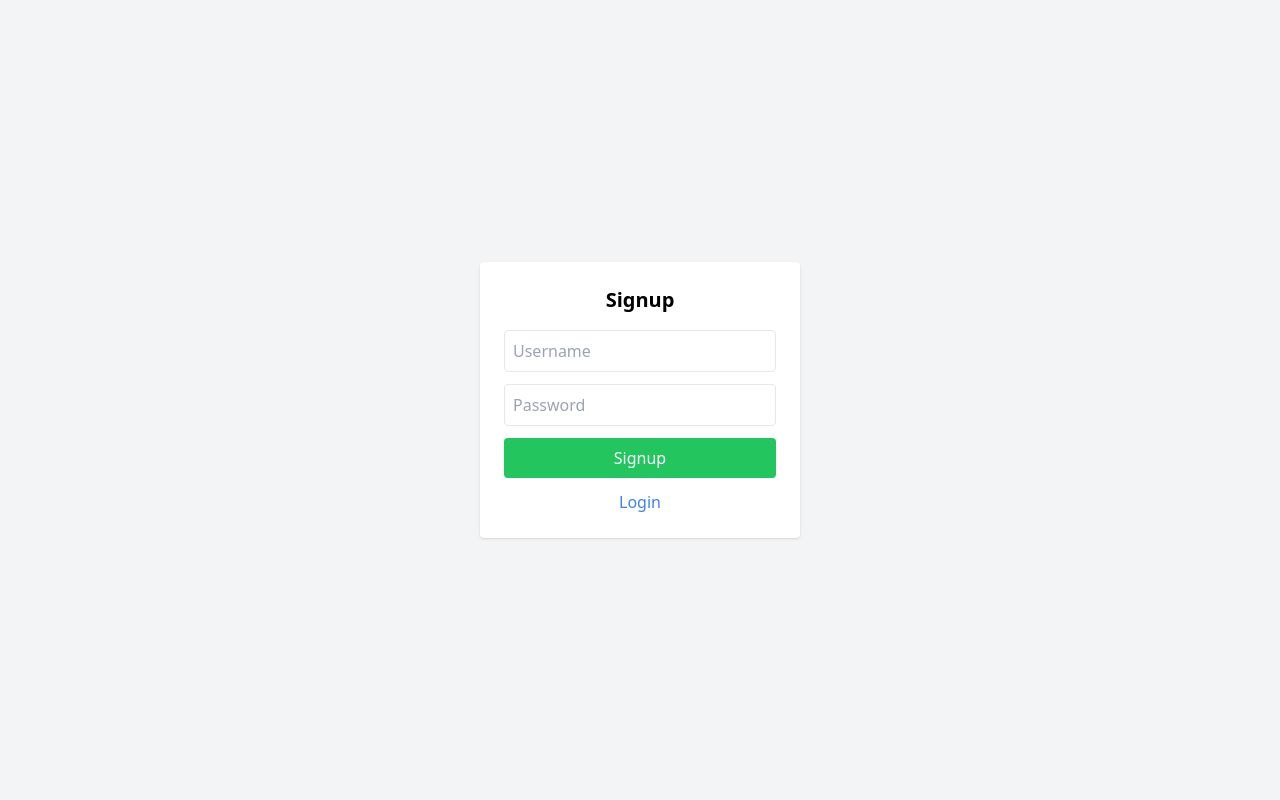
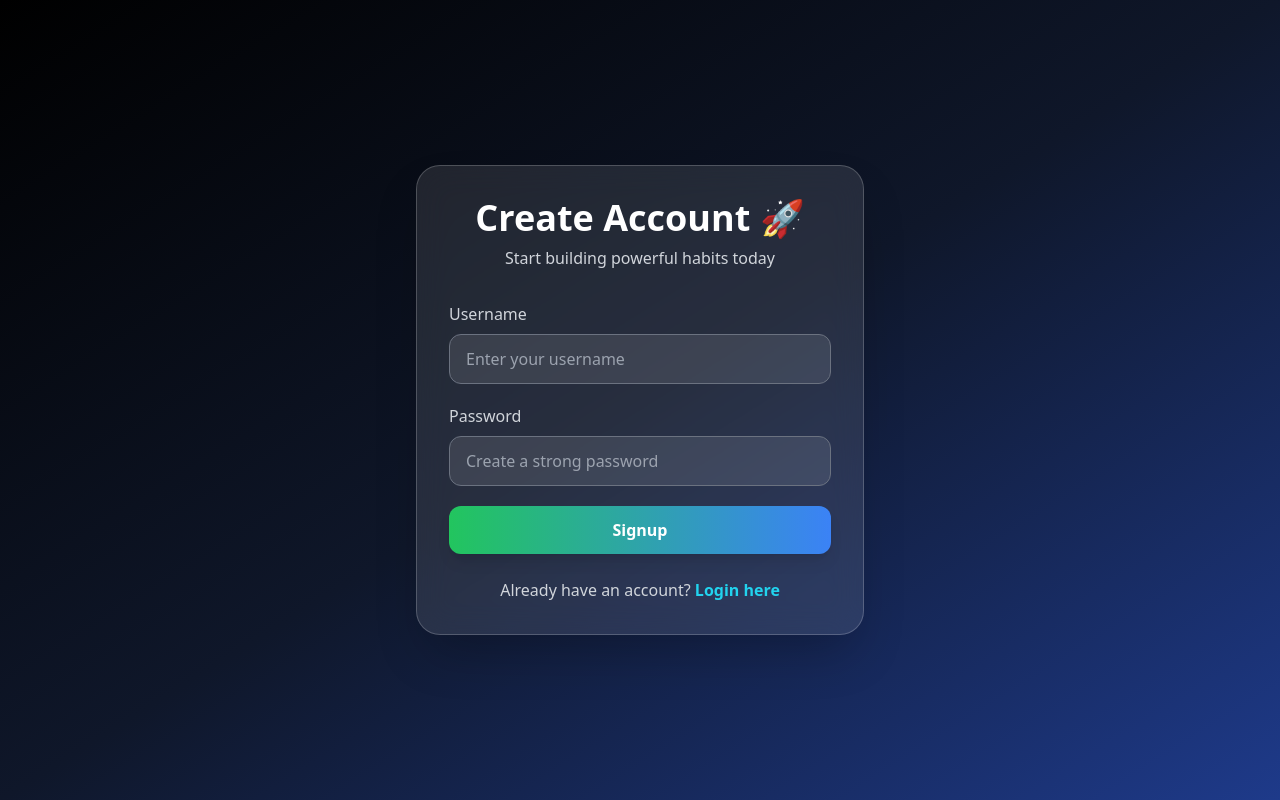
Before and after one commit to sujithc11/Habit-Tracker, a Django app: page /signup/ in a window 1280 px wide. Run offline with Django 5.2, Linux system fonts and the light colour scheme; some libraries are stand-ins or nearby versions.

Commit message:
signup page ui improve

```diff
--- a/templates/signup.html
+++ b/templates/signup.html
@@ -2,30 +2,92 @@
 <html>
 <head>
     <title>Signup</title>
+
     <script src="https://cdn.tailwindcss.com"></script>
 </head>
 
-<body class="flex items-center justify-center h-screen bg-gray-100">
+<body class="min-h-screen flex items-center justify-center bg-gradient-to-br from-black via-slate-900 to-blue-900 px-4">
 
-  <form method="POST" class="bg-white p-6 rounded shadow w-80">
+    <!-- Signup Card -->
+    <div class="w-full max-w-md bg-white/10 backdrop-blur-lg border border-white/20 rounded-3xl shadow-2xl p-8">
+
+        <!-- Title -->
+        <div class="text-center mb-8">
+
+            <h1 class="text-4xl font-bold text-white mb-2">
+                Create Account 🚀
+            </h1>
+
+            <p class="text-gray-300">
+                Start building powerful habits today
+            </p>
+
+        </div>
+
+        <!-- Signup Form -->
+        <form method="POST" class="space-y-5">
+
             {% csrf_token %}
 
-    <h2 class="text-xl font-bold mb-4 text-center">Signup</h2>
+            <!-- Username -->
+            <div>
 
-    <input type="text" name="username" placeholder="Username"
-           class="border p-2 w-full mb-3 rounded">
+                <label class="block text-gray-300 mb-2">
+                    Username
+                </label>
 
-    <input type="password" name="password" placeholder="Password"
-           class="border p-2 w-full mb-3 rounded">
+                <input
+                    type="text"
+                    name="username"
+                    placeholder="Enter your username"
+                    class="w-full px-4 py-3 rounded-xl bg-white/10 border border-gray-500 text-white placeholder-gray-400 focus:outline-none focus:ring-2 focus:ring-cyan-400 transition duration-300"
+                    required
+                >
 
-    <button class="bg-green-500 text-white w-full py-2 rounded">
+            </div>
+
+            <!-- Password -->
+            <div>
+
+                <label class="block text-gray-300 mb-2">
+                    Password
+                </label>
+
+                <input
+                    type="password"
+                    name="password"
+                    placeholder="Create a strong password"
+                    class="w-full px-4 py-3 rounded-xl bg-white/10 border border-gray-500 text-white placeholder-gray-400 focus:outline-none focus:ring-2 focus:ring-green-400 transition duration-300"
+                    required
+                >
+
+            </div>
+
+            <!-- Signup Button -->
+            <button
+                type="submit"
+                class="w-full bg-gradient-to-r from-green-500 to-blue-500 hover:from-green-400 hover:to-blue-400 text-white font-semibold py-3 rounded-xl transition duration-300 shadow-lg hover:shadow-green-500/40"
+            >
                 Signup
             </button>
 
-    <p class="text-center mt-3">
-      <a href="/login/" class="text-blue-500">Login</a>
+        </form>
+
+        <!-- Login Link -->
+        <p class="text-center mt-6 text-gray-300">
+
+            Already have an account?
+
+            <a
+                href="/login/"
+                class="text-cyan-400 font-semibold hover:text-cyan-300 hover:underline"
+            >
+                Login here
+            </a>
+
         </p>
-  </form>
+
+    </div>
 
 </body>
 </html>
```
Lines whose indentation alone changed are shown as unchanged.
